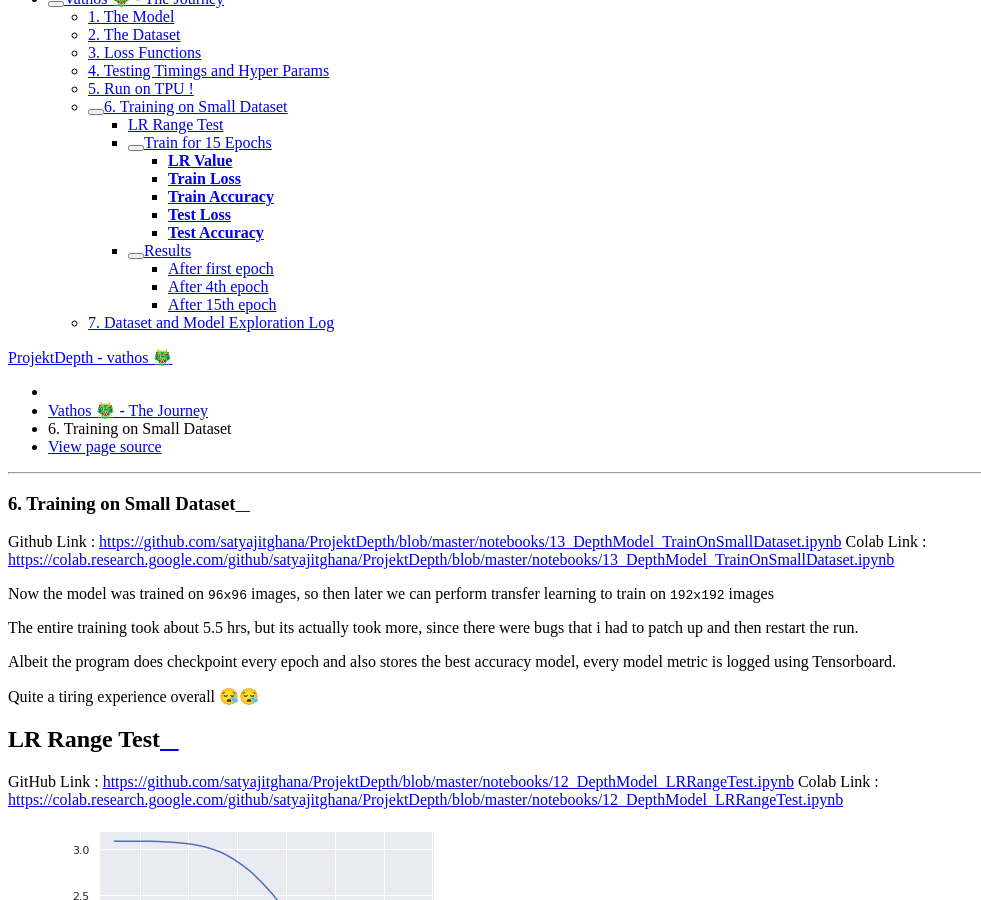
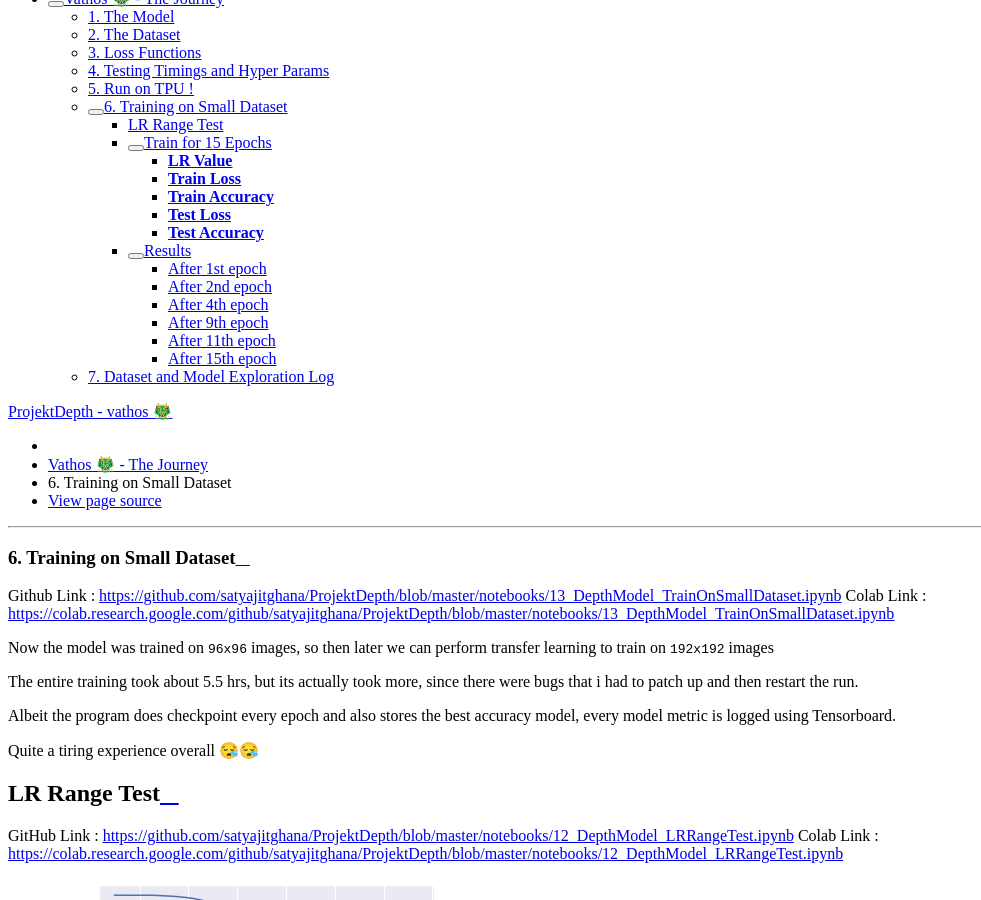
Before and after one commit to satyajitghana/ProjektDepth, a Sphinx documentation site: the page built from docs/source/thejourney.training_on_smalldataset.rst, in a window 1280 px wide and 900 px high, scrolled down 465 px. Shown: the whole window, without its empty margins (0-981 px from the left). Built offline with Sphinx 7.4.7 and the Read the Docs theme 2.0.0, drawn with Linux system fonts in a browser that asks for light colours; some of the changed text lies outside the part shown.

```diff
--- a/docs/source/thejourney.training_on_smalldataset.rst
+++ b/docs/source/thejourney.training_on_smalldataset.rst
@@ -105,17 +105,30 @@ Train for 15 Epochs
 Results
 *******
 
-After first epoch
+After 1st epoch
 ^^^^^^^^^^^^^^^^^
 
 .. figure:: assets/smalltrain/step1.png
 
+After 2nd epoch
+^^^^^^^^^^^^^^^^^
+
+.. figure:: assets/smalltrain/step2.png
 
 After 4th epoch
 ^^^^^^^^^^^^^^^
 
 .. figure:: assets/smalltrain/step4.png
 
+After 9th epoch
+^^^^^^^^^^^^^^^
+
+.. figure:: assets/smalltrain/step9.png
+
+After 11th epoch
+^^^^^^^^^^^^^^^^
+
+.. figure:: assets/smalltrain/step11.png
 
 After 15th epoch
 ^^^^^^^^^^^^^^^^
```
Also changed, not shown: docs/source/thejourney.rst (+8 -0 lines), docs/source/assets/smalltrain/step11.png (added), docs/source/assets/smalltrain/step2.png (added), docs/source/assets/smalltrain/step9.png (added).
